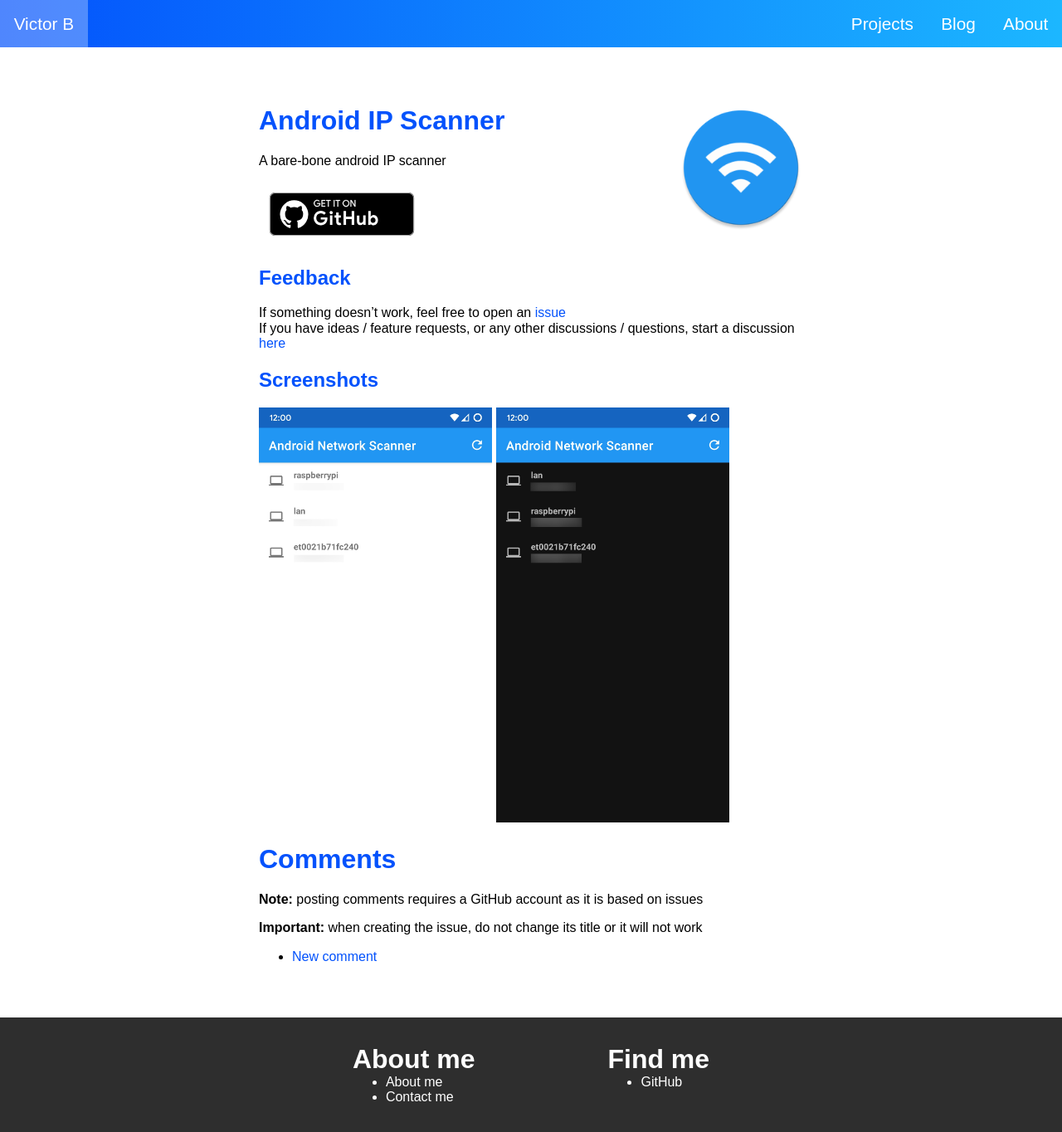
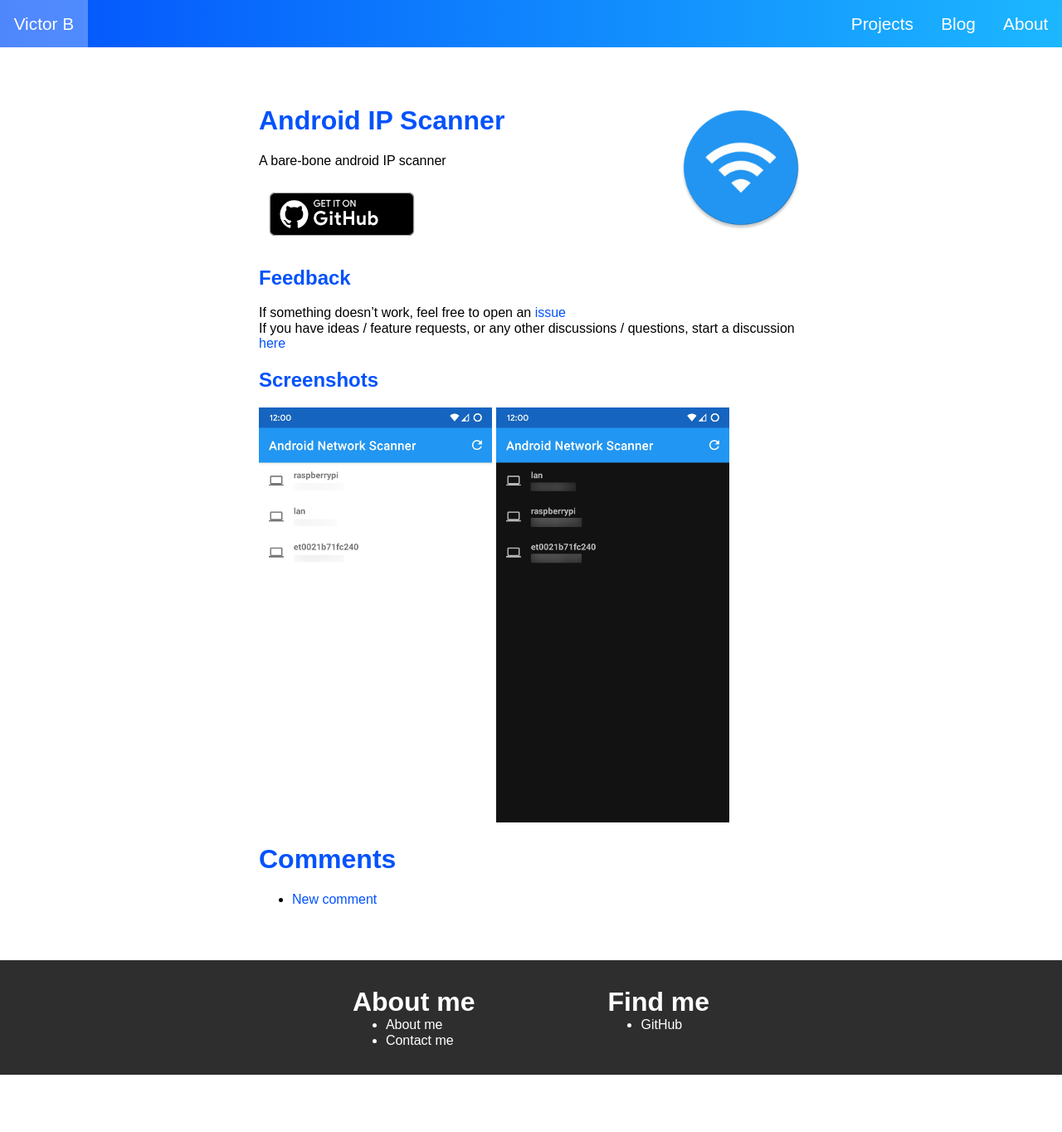
Before and after one commit to victorbnl/victorbnl.github.io, a Jekyll site: the page built from collections/_projects/android-ip-scanner.md, in a window 1280 px wide. Shown: the whole page at 83% size. Built offline with Jekyll 4.4.1, drawn with Linux system fonts in a browser that asks for light colours; after the commit the page ends 1295 px from its top, so only the background shows below that.

Commit message:
Remove the notes for the comments

```diff
--- a/_layouts/article-with-comments.html
+++ b/_layouts/article-with-comments.html
@@ -5,10 +5,6 @@ layout: article
 {{ content }}
 
 <h1>Comments</h1>
-
-<p><strong>Note:</strong> posting comments requires a GitHub account as it is based on issues</p>
-
-<p><strong>Important:</strong> when creating the issue, do not change its title or it will not work</p>
 
 <ul id="comments-list">
     <li class="comment"><a href="https://github.com/victorbnl/victorbnl.github.io/issues/new?labels=comments&body=%3C%21--%20Do%20NOT%20change%20the%20title%20of%20the%20issue%2C%20or%20it%20will%20not%20work%20--%3E%0A%0A&title=Comment%20on%20{{ page.id | url_encode }}">New comment </a></li>
```
